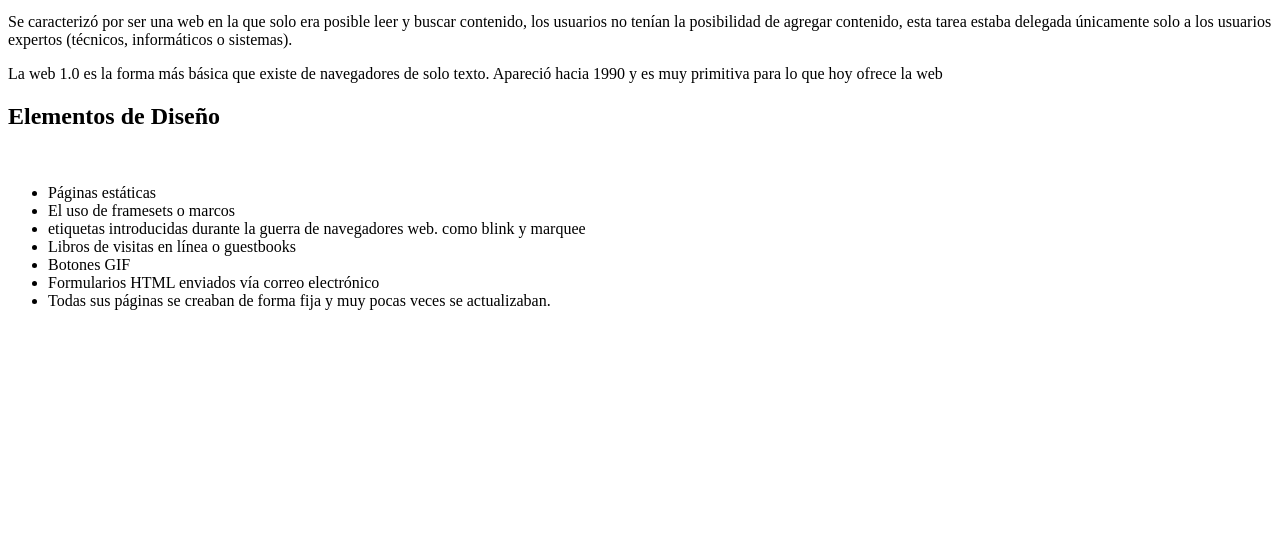
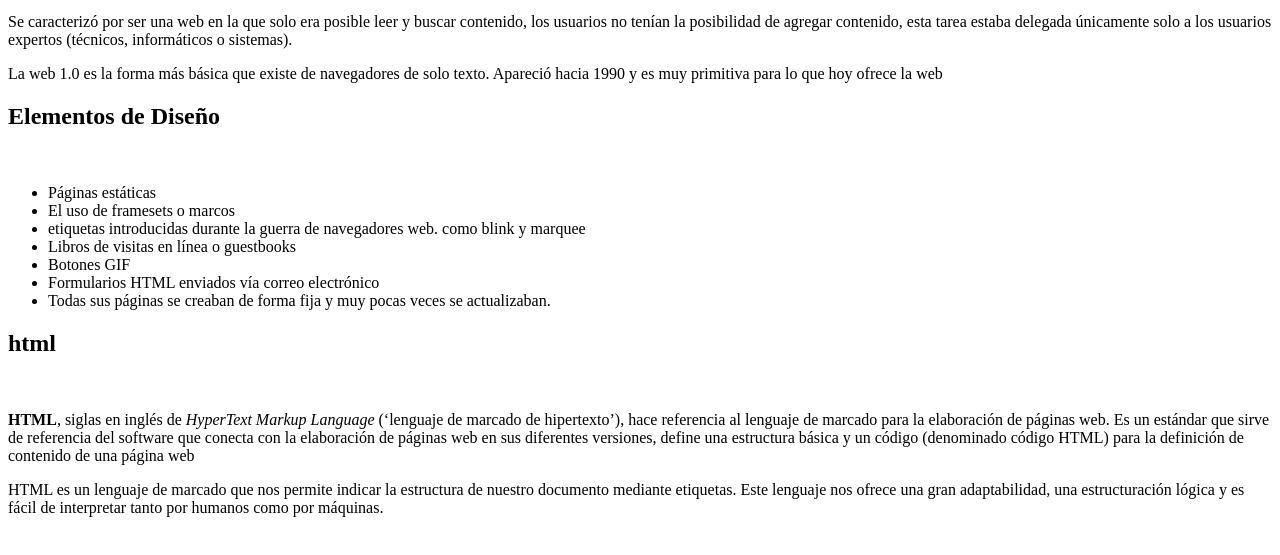
Before and after one commit to sciostation/web, a plain HTML site: page web 1.0/index.html in a window 1280 px wide. Shown: the part 101-656 px from the top of the page. Drawn offline with Linux system fonts and the light colour scheme.

Commit message:
Update index.html

```diff
--- a/web 1.0/index.html
+++ b/web 1.0/index.html
@@ -21,7 +21,9 @@
        <li>Formularios HTML enviados vía correo electrónico
        <li>Todas sus páginas se creaban de forma fija y muy pocas veces se actualizaban.
        </ul>
-  <p>
+    <h2>html</h2><br>
+    <p><b>HTML</b>, siglas en inglés de <i>HyperText Markup Language</i> (‘lenguaje de marcado de hipertexto’), hace referencia al lenguaje de marcado para la elaboración de páginas web. Es un estándar que sirve de referencia del software que conecta con la elaboración de páginas web en sus diferentes versiones, define una estructura básica y un código (denominado código HTML) para la definición de contenido de una página web
+  <p>HTML es un lenguaje de marcado que nos permite indicar la estructura de nuestro documento mediante etiquetas. Este lenguaje nos ofrece una gran adaptabilidad, una estructuración lógica y es fácil de interpre­tar tanto por humanos como por máquinas.
   </p>
   </body>
 </html>
```
